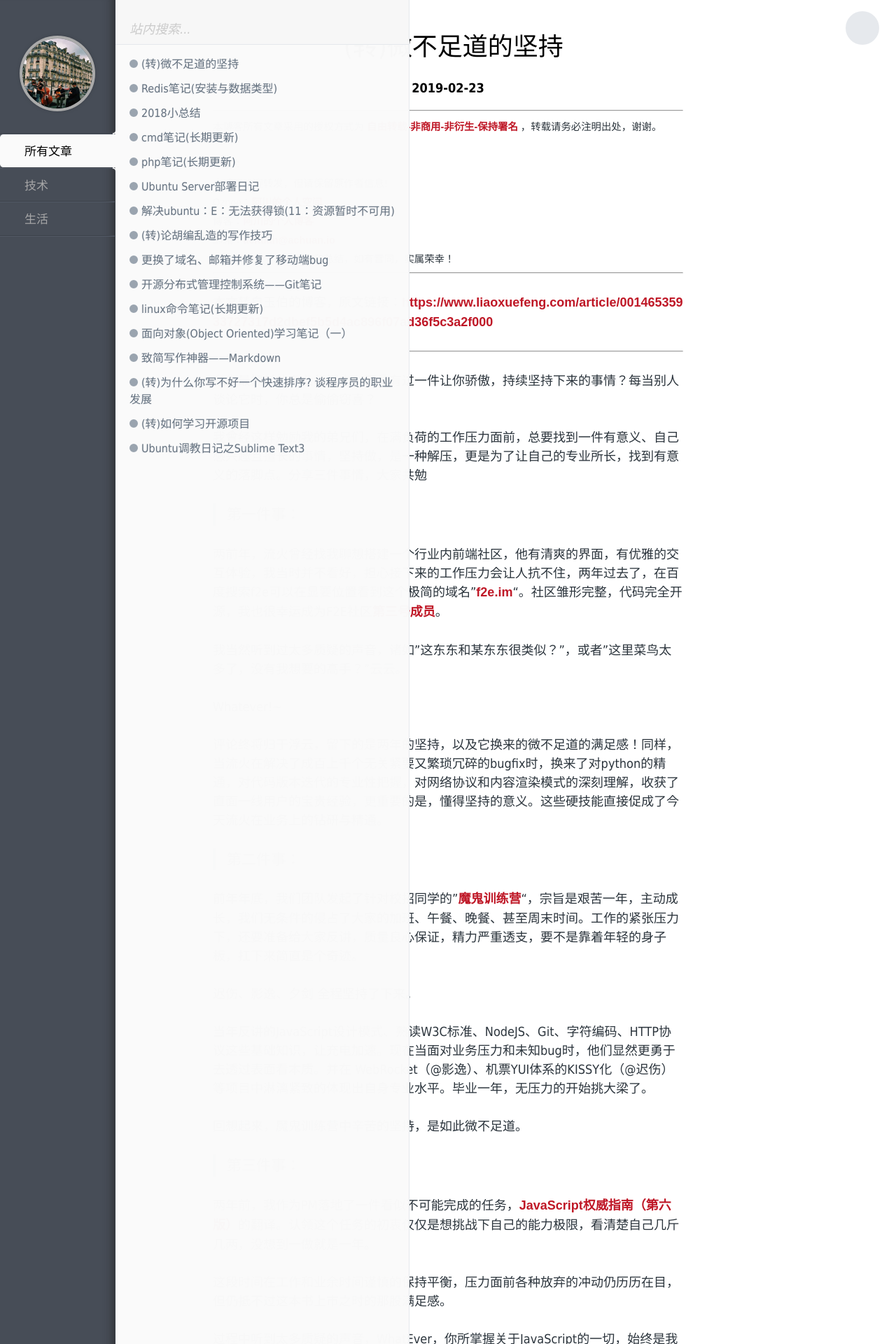
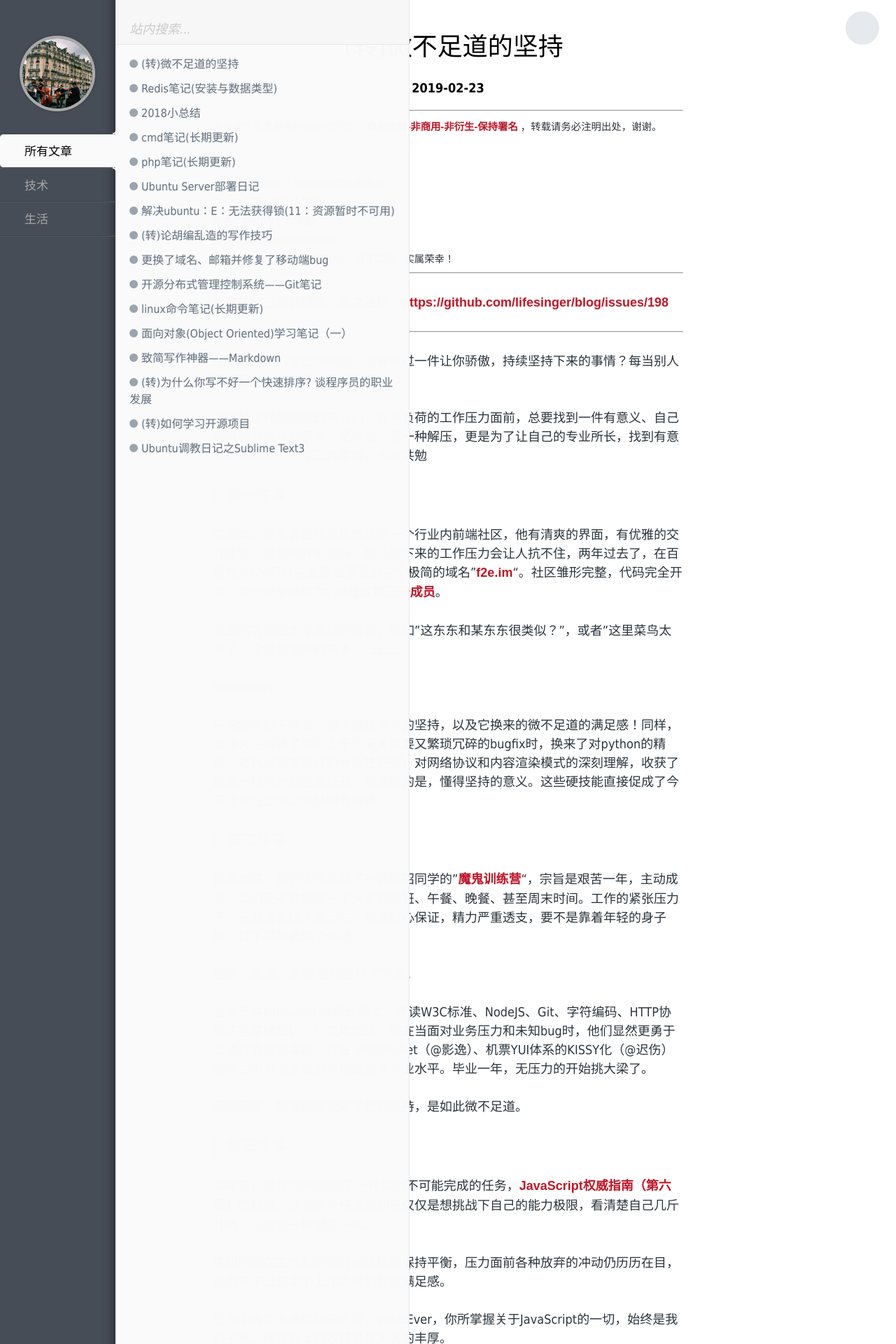
Before and after one commit to achuanya/achuanya.github.io, a Jekyll site: the page built from _posts/生活/2019-02-23-insist.md, in a window 1280 px wide. Shown: the top 1920 px of the page at 70% size. Built offline with Jekyll 4.4.1, drawn with Linux system fonts in a browser that asks for light colours; some web fonts are replaced; some of the changed lines change nothing that is shown.

Commit message:
修改了错误的文章链接

```diff
--- a/_posts/生活/2019-02-23-insist.md
+++ b/_posts/生活/2019-02-23-insist.md
@@ -5,7 +5,7 @@ category: 生活
 description: (转)微不足道的坚持
 ---
 
-本文转自玉伯的博客，原文链接：<https://www.liaoxuefeng.com/article/00146535933727317d2dbef5b5d4ac896f07ad36f5c3a2f000>
+本文转自玉伯的博客，原文链接：<https://github.com/lifesinger/blog/issues/198>
 
 ---
 
```
